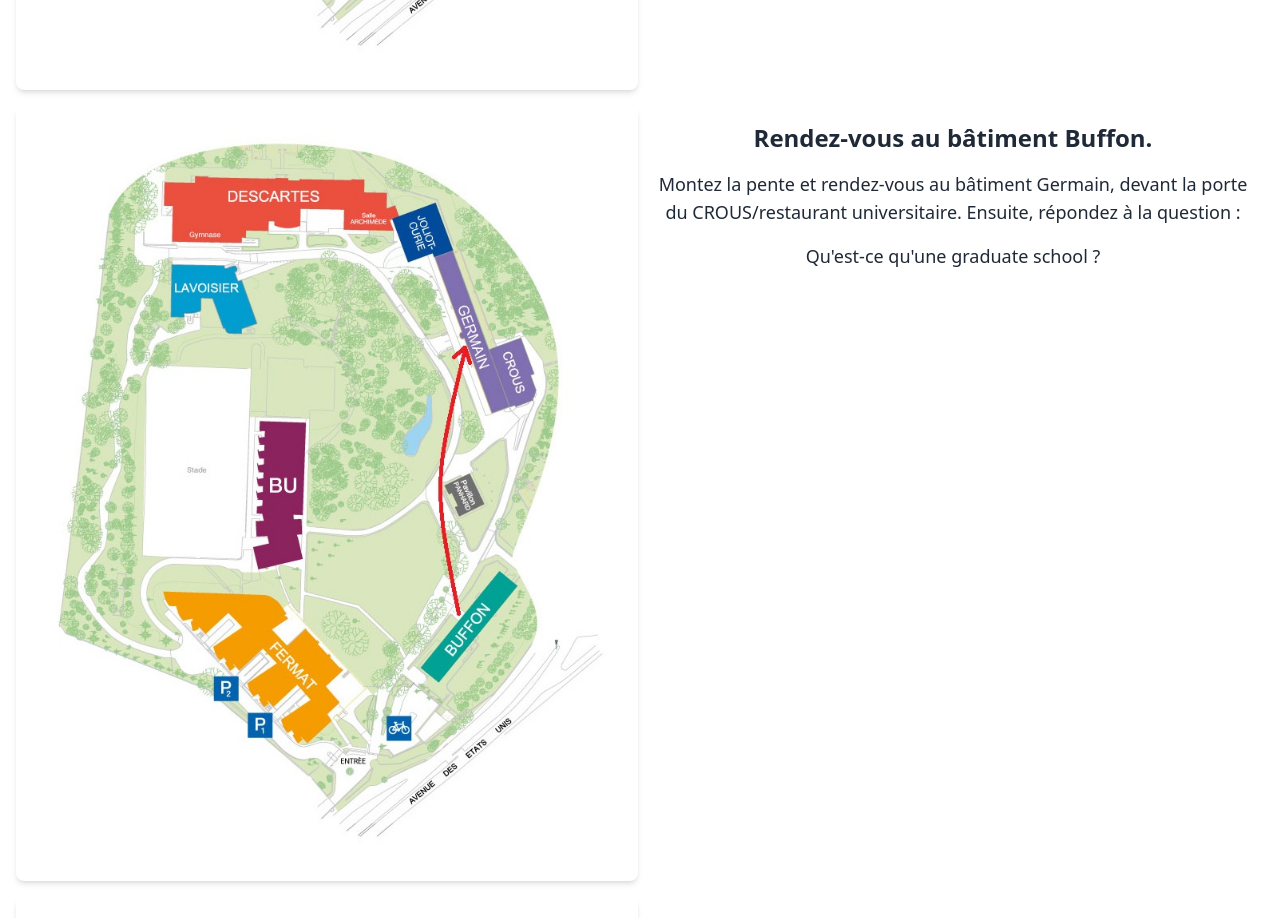
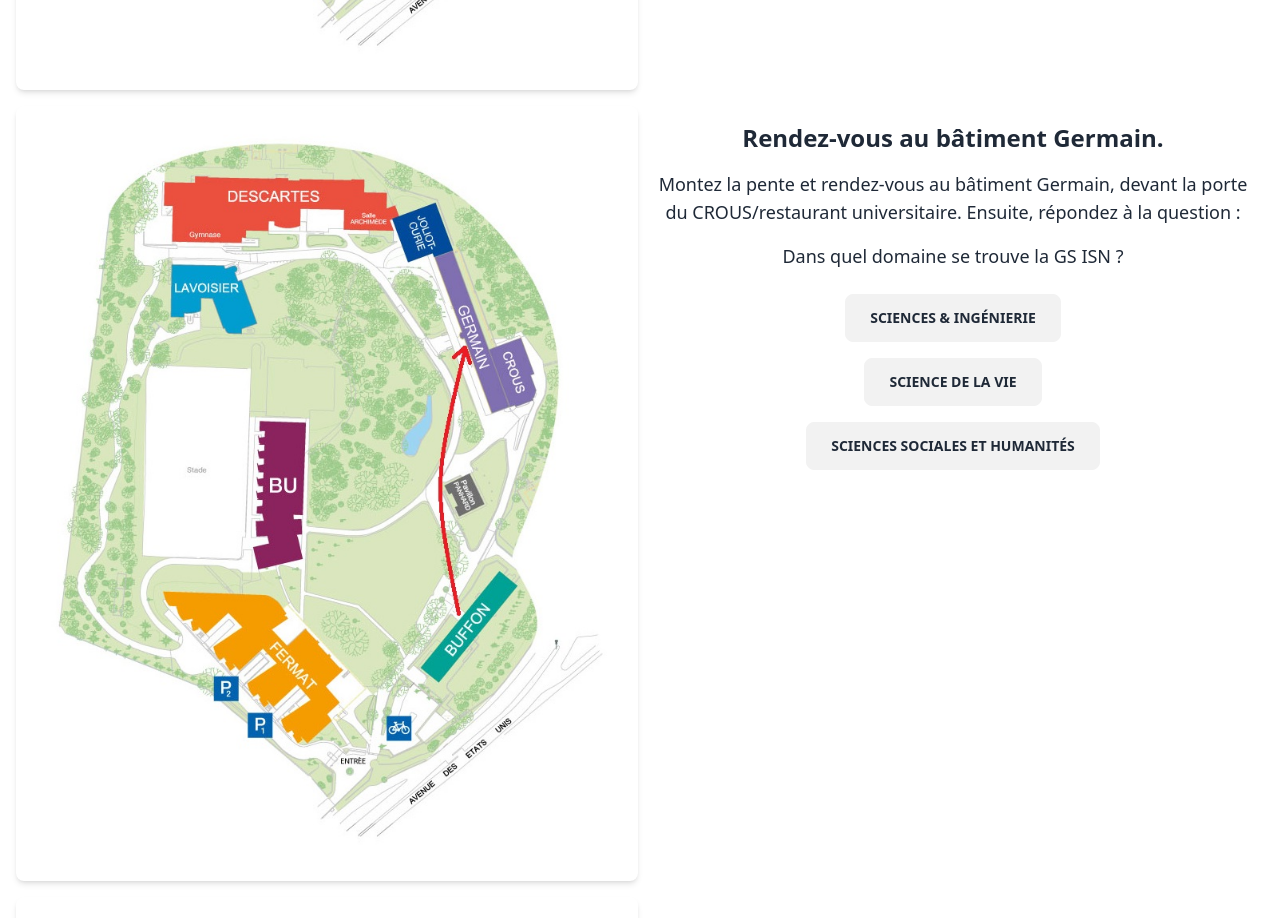
Before and after one commit to Kyuzial/siteweb_integrationM1, a SvelteKit app: page / in a window 1280 px wide. Shown: the part 1040-1958 px from the top of the page. Built offline with nearby package versions, Linux system fonts and the light colour scheme.

Commit message:
ajout de la question sur la GS

```diff
--- a/src/routes/+page.svelte
+++ b/src/routes/+page.svelte
@@ -24,6 +24,16 @@
 
   function badAnswerq2() {
     resultq2 = "Mauvaise réponse !";
+  }
+
+  let resultq3 = "";
+
+  function goodAnswerq3() {
+    resultq3 = "Bonne réponse !";
+  }
+
+  function badAnswerq3() {
+    resultq3 = "Mauvaise réponse !";
   }
 </script>
 
@@ -122,14 +132,29 @@
       <!-- Colonne 2 -->
       <div class="container mx-auto p-4 flex flex-col items-center">
         <p class="text-2xl font-bold text-center mb-4">
-          Rendez-vous au bâtiment Buffon.
+          Rendez-vous au bâtiment Germain.
         </p>
         <p class="text-lg text-center mb-4">
           Montez la pente et rendez-vous au bâtiment Germain, devant la porte du
           CROUS/restaurant universitaire. Ensuite, répondez à la question :
         </p>
         <p class="text-lg text-center mb-4">
-          Qu'est-ce qu'une graduate school ?
+          Dans quel domaine se trouve la GS ISN ?
+        </p>
+        <!-- Réponses possibles -->
+        <div class="flex flex-col items-center">
+          <button class="btn my-2 px-6 py-2" on:click={goodAnswerq3}
+            >Sciences & ingénierie</button
+          >
+          <button class="btn my-2 px-6 py-2" on:click={badAnswerq3}
+            >Science de la vie</button
+          >
+          <button class="btn my-2 px-6 py-2" on:click={badAnswerq3}
+            >Sciences sociales et humanités</button
+          >
+        </div>
+        <p class="text-2xl font-bold text-center mb-4">
+          {resultq3}
         </p>
       </div>
     </div>
```
